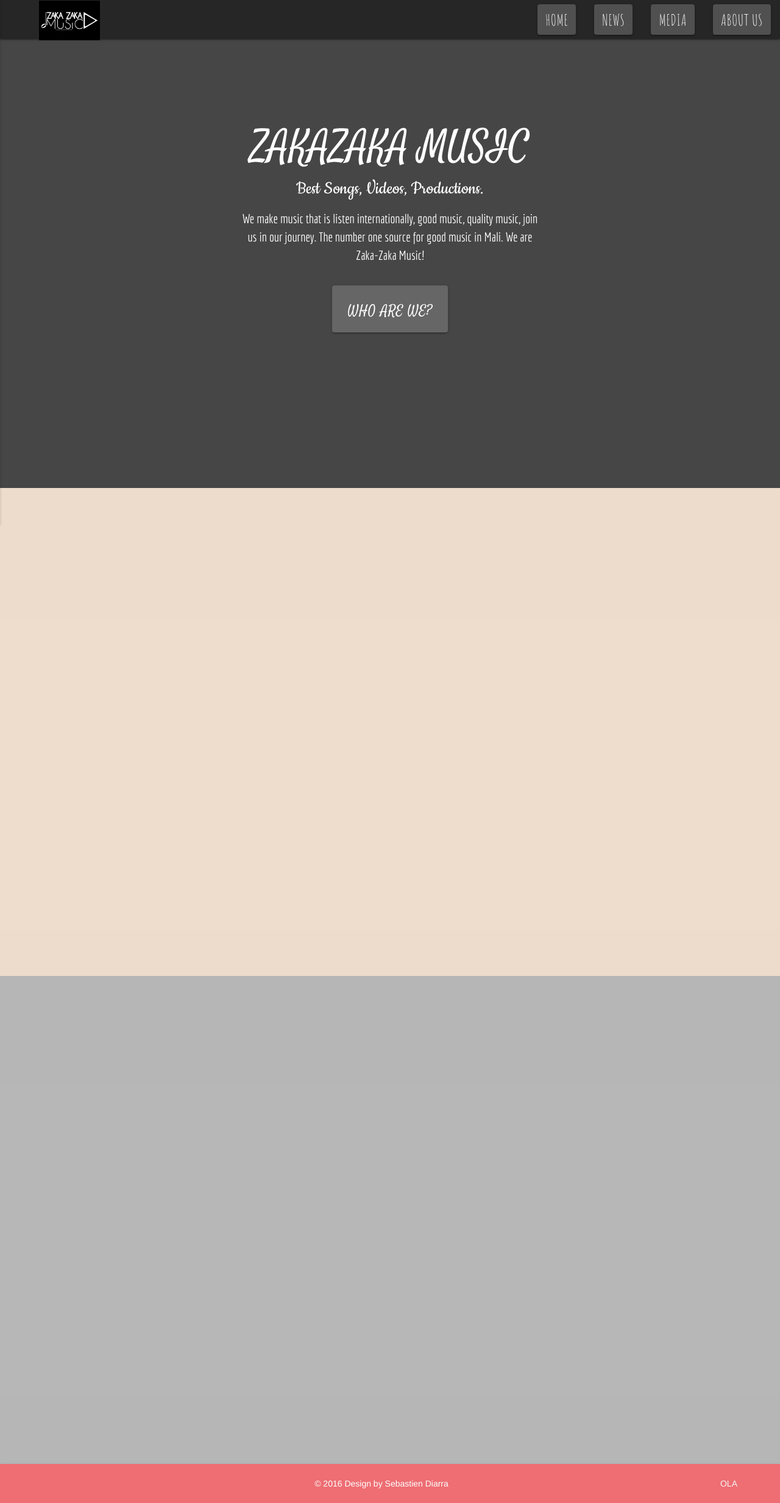
After one commit to mozinor/zakaprod, a Django app: page /home/ in a window 1280 px wide. The commit adds this page. Shown: the whole page at 61% size. Run offline with Django 3.2, Linux system fonts and the light colour scheme; some libraries are stand-ins or nearby versions.

Commit message:
homepage cmt

```diff
--- a/homeai/static/homeai/css/main.css
+++ b/homeai/static/homeai/css/main.css
@@ -0,0 +1,83 @@
+    html,body {
+      height:100%;
+      margin:0;
+    }
+
+    #logo-size{
+        width: 100px;
+    }
+    .brand-logo{
+    margin-left: 5%;
+    }
+    .nav-wrapper{
+        background-color: #262626;
+        position: fixed;
+    }
+    .hide-on-med-and-down .btn{
+        background-color: #505050;
+        height: 0%;
+        font-family: 'Amatic SC', cursive;
+        font-size: 180%;
+        font-weight:400;
+    }
+    .hide-on-med-and-down .btn:hover{
+        color: #ffffff;
+        background-color: dimgrey;
+    }
+    a{
+        text-decoration: none;
+    }
+/*Home: template css*/
+    html>body .outer-box {
+      height:auto;
+    }
+    .outer-box {
+      height:100%;
+      min-height:100%; /* min used in  mozilla*/
+    }
+    #primary-box {
+        background: rgba(50,50,50,.90);
+    }
+    #secondary-box {
+        background: rgba(236, 216, 198, .90);
+    }
+    #third-box{
+        background: rgba(179,179,179, .95);
+    }
+    .title-box{
+        /*border: 3px solid #456875;*/
+        width:40%;
+        padding-top: 15%;
+    }
+    #title{
+        font-family: 'Satisfy', cursive;
+        font-size: 450%;
+        color: white;
+    }
+    #sub_title{
+        font-family: 'Cookie', cursive;
+        font-size: 230%;
+        color: white;
+    }
+    #intro-text{
+        color: white;
+        font-size: 150%;
+        font-family: 'Economica', sans-serif;
+    }
+    #more-about{
+        padding-top: 2%;
+    }
+    .title-bottom .btn{
+        font-family: 'Satisfy', cursive;
+        font-size: 160% ;
+        padding: 2%;
+        padding-bottom: 4%;
+        text-align: center;
+        background-color: #666666;
+    }
+    .text-wrapper{
+        white-space: nowrap;
+    }
+/*Media: templates css*/
+
+/*Contact: template css */
--- /dev/null
+++ b/homeai/static/homeai/js/navbar-collapse.js
@@ -0,0 +1,11 @@
+/**
+ * Created by guyfawkes on 12/20/16.
+ */
+$(document).ready(function () {
+    $('.button-collapse').sideNav({
+        menuWidth: 350,
+        edge: 'left',
+        closeOnClick: true,
+        draggable: true
+    });
+})
--- /dev/null
+++ b/homeai/templates/homeai/base.html
@@ -0,0 +1,62 @@
+<!DOCTYPE html>
+<html lang="en">
+<head>
+    <meta charset="UTF-8">
+    <meta name="viewport" content="width=device-width, initial-scale=1">
+    <title>{% block title %} ZakaZaka MUSIC {% endblock %}</title>
+    <!-- jQuery CDN import-->
+    <script src="https://ajax.googleapis.com/ajax/libs/jquery/3.1.1/jquery.min.js"></script>
+    <!-- Materialize CDN import -->
+    <link rel="stylesheet" href="https://cdnjs.cloudflare.com/ajax/libs/materialize/0.97.8/css/materialize.min.css">
+    <script src="https://cdnjs.cloudflare.com/ajax/libs/materialize/0.97.8/js/materialize.min.js"></script>
+    <!-- Bootstrap CDN import -->
+    <link rel="stylesheet" href="https://maxcdn.bootstrapcdn.com/bootstrap/3.3.7/css/bootstrap.min.css">
+    <script src="https://maxcdn.bootstrapcdn.com/bootstrap/3.3.7/js/bootstrap.min.js"></script>
+    <!-- Icons -->
+    <link href="https://fonts.googleapis.com/icon?family=Material+Icons" rel="stylesheet">
+    <!-- Fonts -->
+    <link href="https://fonts.googleapis.com/css?family=Amatic+SC" rel="stylesheet">
+    <link href="https://fonts.googleapis.com/css?family=Satisfy" rel="stylesheet">
+    <link href="https://fonts.googleapis.com/css?family=Cookie" rel="stylesheet">
+    <link href="https://fonts.googleapis.com/css?family=Economica" rel="stylesheet">
+
+    <!-- Static files -->
+    {% load staticfiles %}
+    <link rel="icon" type="image/jps" href="{% static 'homeai/img/favicon.jpg' %}"/>
+    <link rel="stylesheet" type="text/css" href="{% static 'homeai/css/main.css' %}">
+    <script src="{% static 'homeai/js/navbar-collapse.js' %}" rel="script"></script>
+</head>
+<body>
+    <nav class="navbar-fixed-top">
+        <div class="nav-wrapper">
+          <a href="#!" class="brand-logo"><img id="logo-size" src="{% static 'homeai/img/favicon.jpg' %}"/></a>
+          <a href="#" data-activates="mobile-demo" class="button-collapse"><i class="material-icons">menu</i></a>
+          <ul class="right hide-on-med-and-down">
+            <li><a class="waves-effect waves-light btn">Home</a></li>
+            <li><a class="waves-effect waves-light btn">News</a></li>
+            <li><a class="waves-effect waves-light btn">Media</a></li>
+            <li><a class="waves-effect waves-light btn">About us</a></li>
+          </ul>
+          <ul class="side-nav" id="mobile-demo">
+            <a href="#!" class="brand-logo"><img id="logo-size" src="{% static 'homeai/img/favicon.jpg' %}"/></a><br>
+            <li><a href="#home">Home</a></li>
+            <li><a href="#News">News</a></li>
+            <li><a href="#Media">Media</a></li>
+            <li><a href="#home">About Us</a></li>
+          </ul>
+        </div>
+    </nav>
+    {% block main_body_content  %}
+    {% endblock %}
+    <nav>
+    <footer >
+        <div class="footer-copyright">
+           <div class="container" align="center">
+              © 2016 Design by Sebastien Diarra
+              <a class="grey-text text-lighten-4 right" href="#!">OLA</a>
+           </div>
+        </div>
+    </footer>
+    </nav>
+</body>
+</html>
--- a/homeai/templates/homeai/index.html
+++ b/homeai/templates/homeai/index.html
@@ -0,0 +1,35 @@
+{% extends 'homeai/base.html' %}
+{% block main_body_content %}
+       <div class='outer-box' id='primary-box'>
+        <div class="container-fluid" align="center">
+            <div class="title-box" align="center">
+                <h2 class="home-title" id="title">{{ title }}</h2>
+                <div><p id="sub_title">{{ sub_title }}</p></div>
+                <div>
+                    <p id="intro-text">We make music that is listen internationally, good music, quality music, join us in our journey.
+                    The number one source for good music in Mali. We are Zaka-Zaka Music!
+                    </p>
+                </div>
+
+            </div>
+            <div class="title-bottom" id="more-about">
+                <a class="btn" id="about-button">Who are we?</a>
+            </div>
+        </div>
+    </div>
+    <div class='outer-box' id='secondary-box'>
+        <div class="container-fluid">
+            <div class="row">
+                <div class="container-fluid">
+
+                </div>
+            </div>
+            <div class="row">
+                <div class="container-fluid">
+
+                </div>
+            </div>
+        </div>
+    </div>
+    <div class="outer-box" id="third-box"></div>
+{% endblock %}
--- a/homeai/urls.py
+++ b/homeai/urls.py
@@ -4,5 +4,5 @@ from . import views
 app_name = 'homeai'
 
 urlpatterns = [
-
+    url(r'^$', views.index, name='index'),
 ]
--- a/homeai/views.py
+++ b/homeai/views.py
@@ -1,3 +1,6 @@
 from django.shortcuts import render
 
 # Create your views here.
+def index(request):
+    context = {'title': "ZAKAZAKA MUSIC", 'sub_title': "Best Songs, Videos, Productions."}
+    return render(request, 'homeai/index.html', context)
--- a/media/templates/media/base.html
+++ b/media/templates/media/base.html
@@ -19,13 +19,7 @@
 
 </head>
 <body>
-    <div class="headng">
-        <div id="main_header" class="teal container-fluid">
-
-        </div>
-    </div>
     {% block main_body_content  %}
     {% endblock %}
-
 </body>
 </html>
--- a/zakaprod/urls.py
+++ b/zakaprod/urls.py
@@ -19,4 +19,5 @@ from django.contrib import admin
 urlpatterns = [
     url(r'^admin/', admin.site.urls),
     url(r'^media/', include('media.urls')),
+    url(r'^home/', include('homeai.urls'))
 ]
```
Also changed, not shown: homeai/static/homeai/img/favicon.jpg (added), 3 other files.
